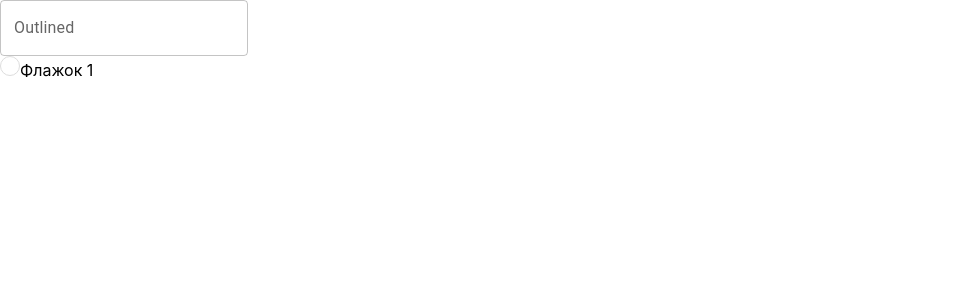
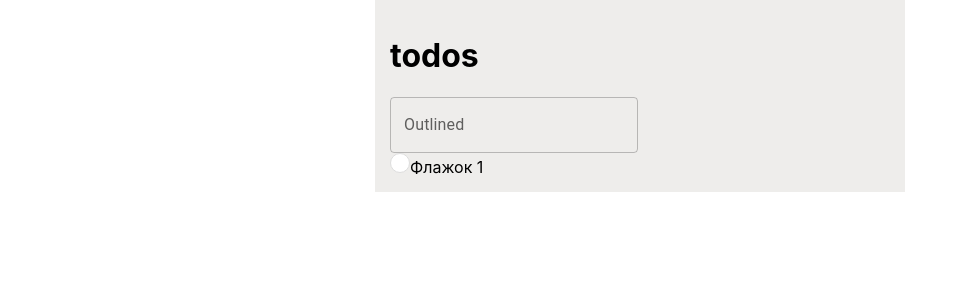
Before and after one commit to Shchekatya/todos, a React (Create React App) app: page / in a window 1280 px wide. Shown: the top 300 px of the page, without its empty margins (0-968 px from the left). Built offline with nearby package versions, Linux system fonts and the light colour scheme.

Commit message:
added some style

```diff
--- a/src/components/add-to-do/addToDo.js
+++ b/src/components/add-to-do/addToDo.js
@@ -1,21 +1,20 @@
-import {    TextField} from "@mui/material";
-import {
-    NavLink,
-    Outlet
-} from 'react-router-dom';
+import {TextField} from "@mui/material";
+import {NavLink, Outlet} from 'react-router-dom';
+import './addToDo.scss'
 
 const AddToDo = () => {
     return (
-     <>
+     <div className="todo-wrap">
      <header>
-     <TextField id = "outlined-basic"
-        label = "Outlined"
-        variant = "outlined" />
-     </header>
+        <h1 className="todo-name">todos</h1>
+        <TextField id = "outlined-basic"
+          label = "Outlined"
+          variant = "outlined" />
+        </header>
         <main >
         < Outlet />
         </main>
-     </>
+     </div>
     )
 }
 
--- /dev/null
+++ b/src/components/add-to-do/addToDo.scss
@@ -0,0 +1,6 @@
+.todo-wrap {
+    width: 500px;
+    background-color: rgb(238, 237, 235);
+    margin: 0 auto;
+    padding: 15px;
+}
```
Also changed, not shown: 1 other file (tests, documents, lock files or other folders).
